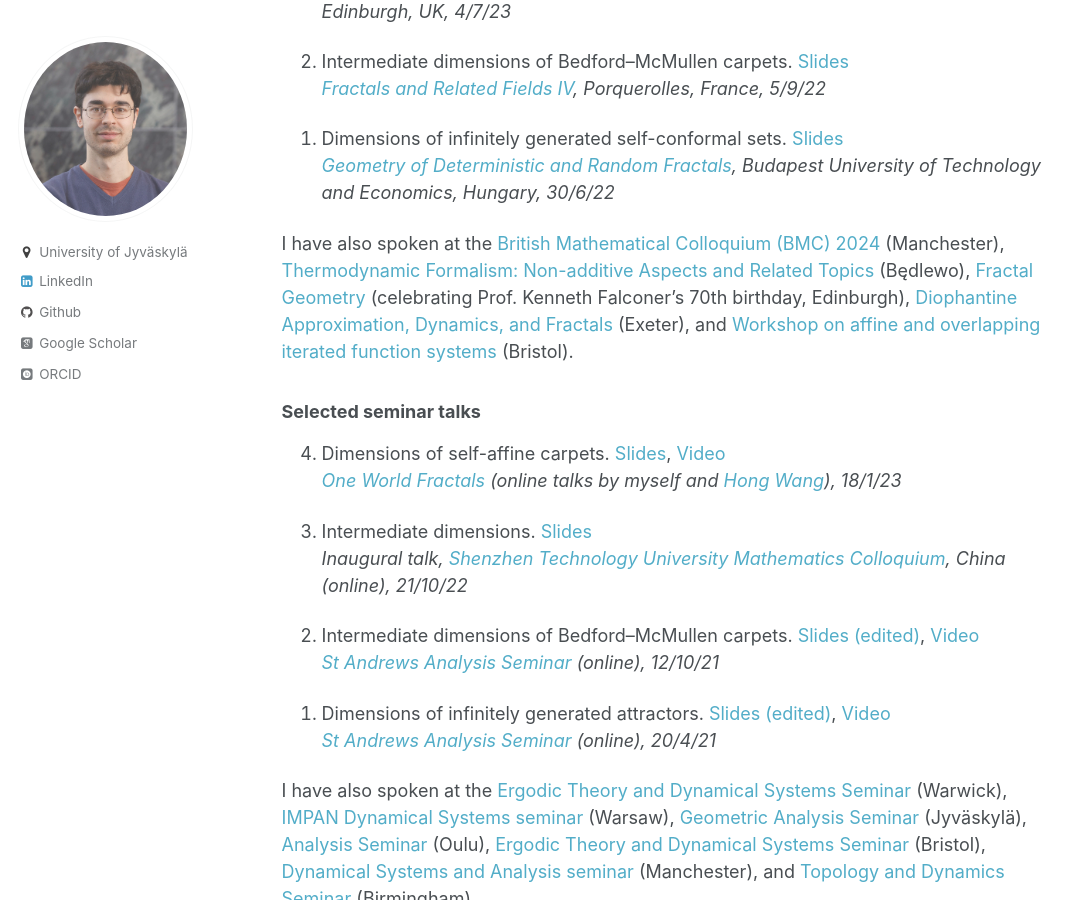
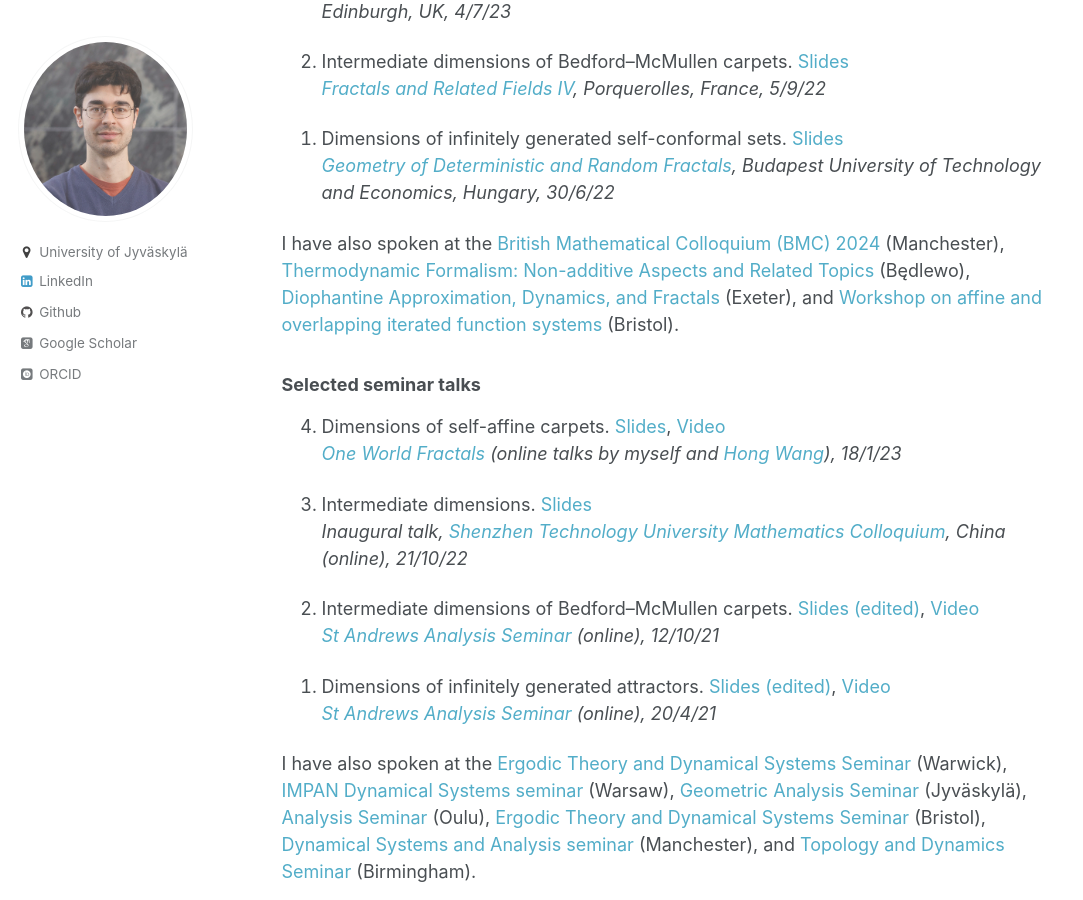
Before and after one commit to amlan-banaji/amlan-banaji.github.io, a Jekyll site: the page built from _pages/talks.md, in a window 1280 px wide and 900 px high, scrolled down 1221 px. Shown: the whole window, without its empty margins (0-1083 px from the left). Built offline with Jekyll 4.4.1, drawn with Linux system fonts in a browser that asks for light colours; some web fonts are replaced.

Commit message:
added talks

```diff
--- a/_pages/talks.md
+++ b/_pages/talks.md
@@ -48,7 +48,7 @@ Please click [here](https://amlan-banaji.github.io/files/BanajiTalks.pdf) for a
 *[Geometry of Deterministic and Random Fractals](https://simon60.math.bme.hu/), Budapest University of Technology and Economics, Hungary, 30/6/22*
 {: reversed="reversed"}
 
-I have also spoken at the [British Mathematical Colloquium (BMC) 2024](https://sites.google.com/view/bmc2024/workshops/ergodic-theory) (Manchester), [Thermodynamic Formalism: Non-additive Aspects and Related Topics](https://www.impan.pl/en/activities/banach-center/conferences/23-thermoform) (Będlewo), [Fractal Geometry](https://www.icms.org.uk/workshops/2023/fractal-geometry) (celebrating Prof. Kenneth Falconer’s 70th birthday, Edinburgh), [Diophantine Approximation, Dynamics, and Fractals](https://sites.google.com/view/diophantine-exeter-june-2023/home) (Exeter), and [Workshop on affine and overlapping iterated function systems](https://www.troscheit.eu/workshop2022/index.html) (Bristol).
+I have also spoken at the [British Mathematical Colloquium (BMC) 2024](https://sites.google.com/view/bmc2024/workshops/ergodic-theory) (Manchester), [Thermodynamic Formalism: Non-additive Aspects and Related Topics](https://www.impan.pl/en/activities/banach-center/conferences/23-thermoform) (Będlewo), [Diophantine Approximation, Dynamics, and Fractals](https://sites.google.com/view/diophantine-exeter-june-2023/home) (Exeter), and [Workshop on affine and overlapping iterated function systems](https://www.troscheit.eu/workshop2022/index.html) (Bristol).
 
 
 ### Selected seminar talks
```
Also changed, not shown: 2 other files.
